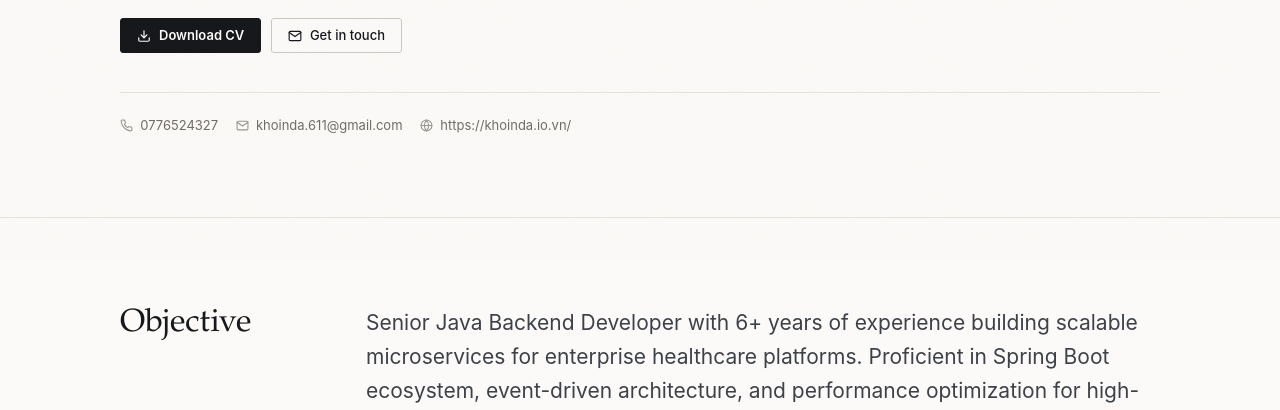
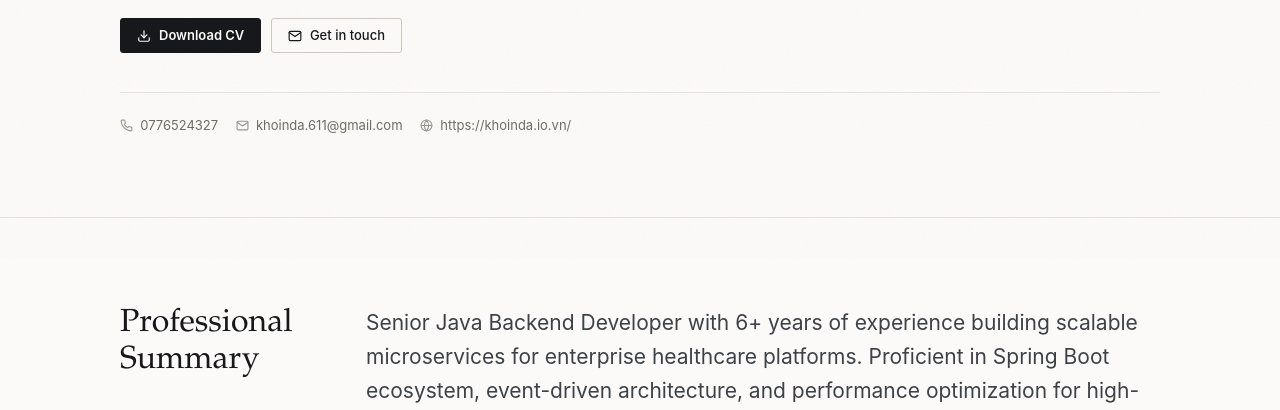
Before and after one commit to ndanhkhoi/ndanhkhoi.github.io, an Astro site: page / in a window 1280 px wide. Shown: the part 542-952 px from the top of the page. Built offline with nearby package versions, Linux system fonts and the light colour scheme; Astro itself is replaced by a stand-in of ours; a web font is replaced by a local one.

Commit message:
Update resume.js

```diff
--- a/src/data/resume.js
+++ b/src/data/resume.js
@@ -31,7 +31,7 @@ const resume = {
   },
 
   labels: {
-    summary: "Objective",
+    summary: "Professional Summary",
     education: "Education",
     experience: "Work Experience",
     projects: "Projects",
```
